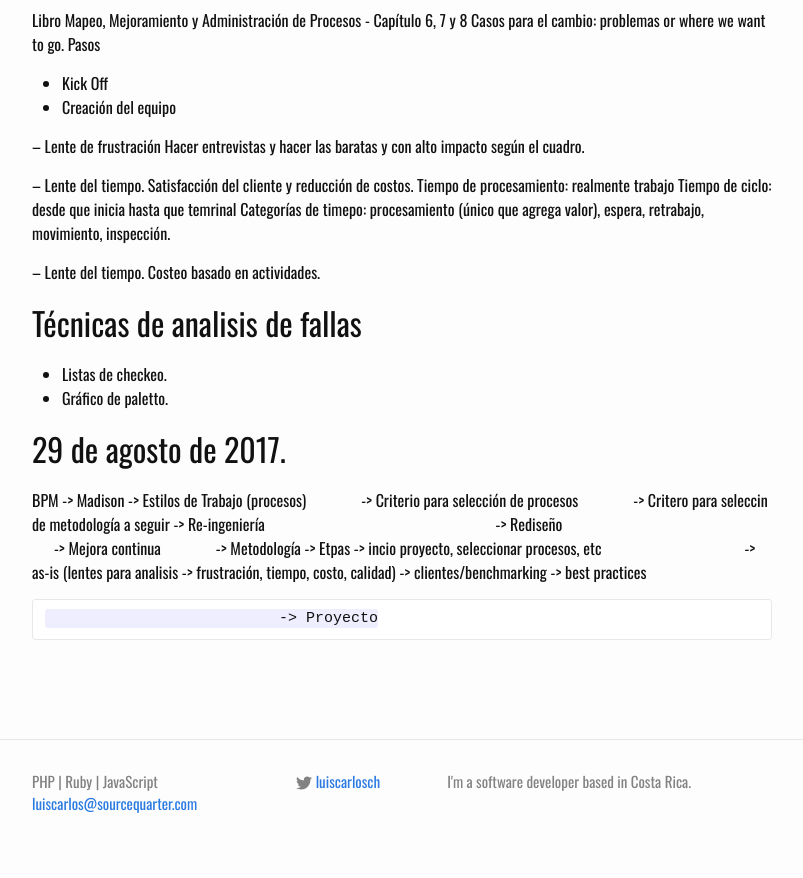
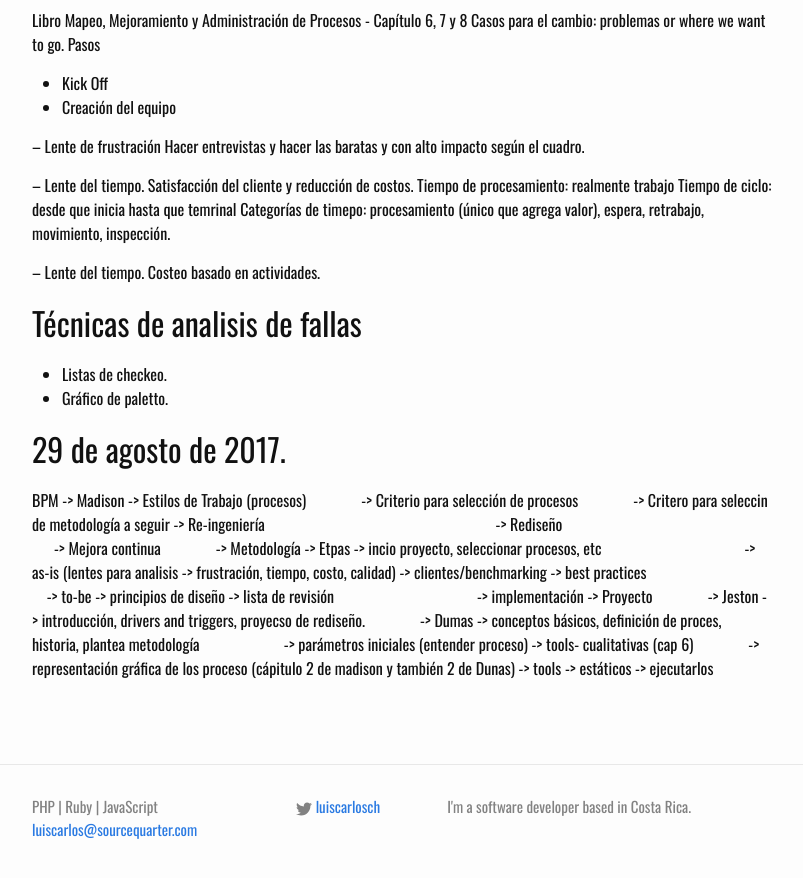
Before and after one commit to lucachaco/sourcequarter-lander, a Jekyll site: the page built from _posts/2017-08-03-bpm.md, in a window 1280 px wide and 900 px high, scrolled down 1059 px. Shown: the top 878 px of the window, without its empty margins (238-1041 px from the left). Built offline with Jekyll 4.4.1, drawn with Linux system fonts in a browser that asks for light colours; our own code applies the rules of GitHub Pages for plain Markdown files.

Commit message:
Update 2017-08-03-bpm.md

```diff
--- a/_posts/2017-08-03-bpm.md
+++ b/_posts/2017-08-03-bpm.md
@@ -57,5 +57,12 @@ BPM -> Madison -> Estilos de Trabajo (procesos)
                                        -> as-is (lentes para analisis -> frustración, tiempo, costo, calidad)
                                        -> clientes/benchmarking
                                        -> best practices
-
+                                       -> to-be -> principios de diseño -> lista de revisión
+                                       -> implementación
                               -> Proyecto
+               -> Jeston -> introducción, drivers and triggers, proyecso de rediseño.
+               -> Dumas -> conceptos básicos, definición de proces, historia, plantea metodología
+                        -> parámetros iniciales (entender proceso)
+                        -> tools- cualitativas (cap 6)
+               -> representación gráfica de los proceso (cápitulo 2 de madison y también 2 de Dunas) -> tools -> estáticos
+                                                                                                     -> ejecutarlos
```
